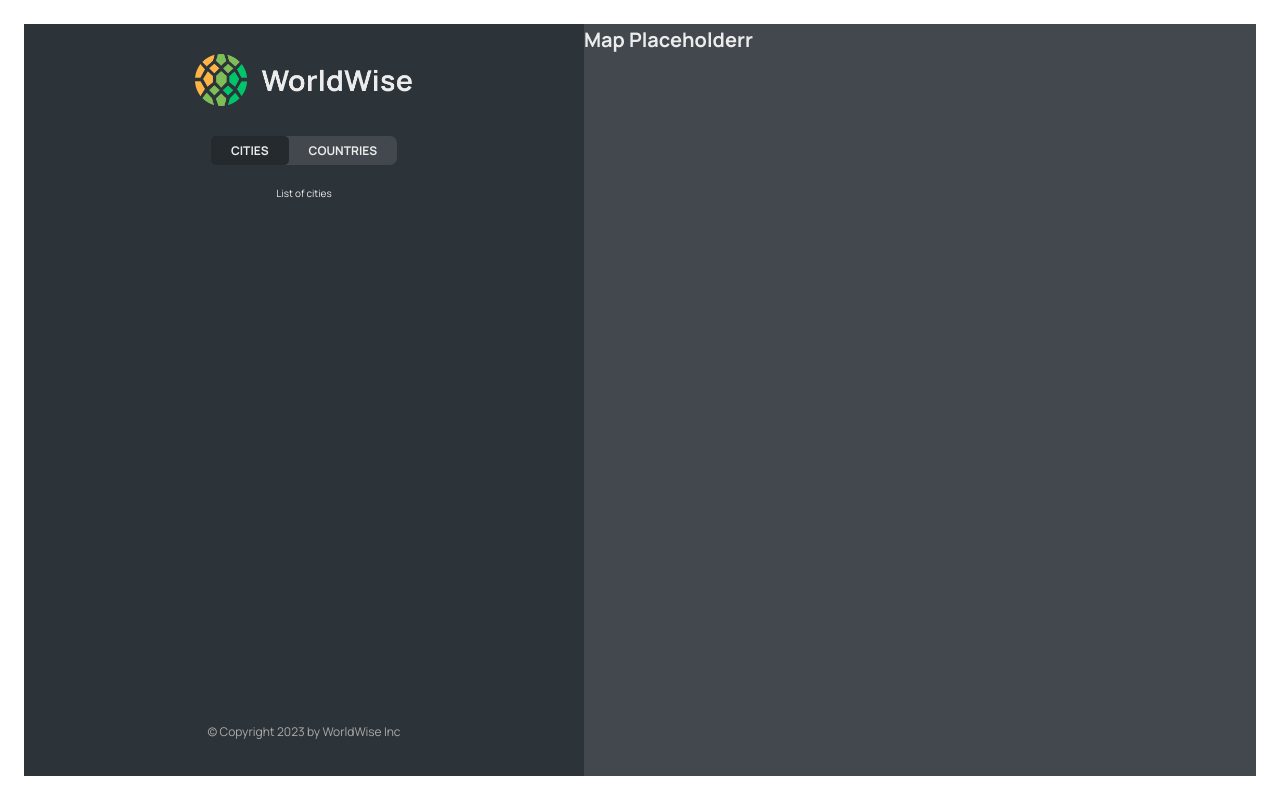
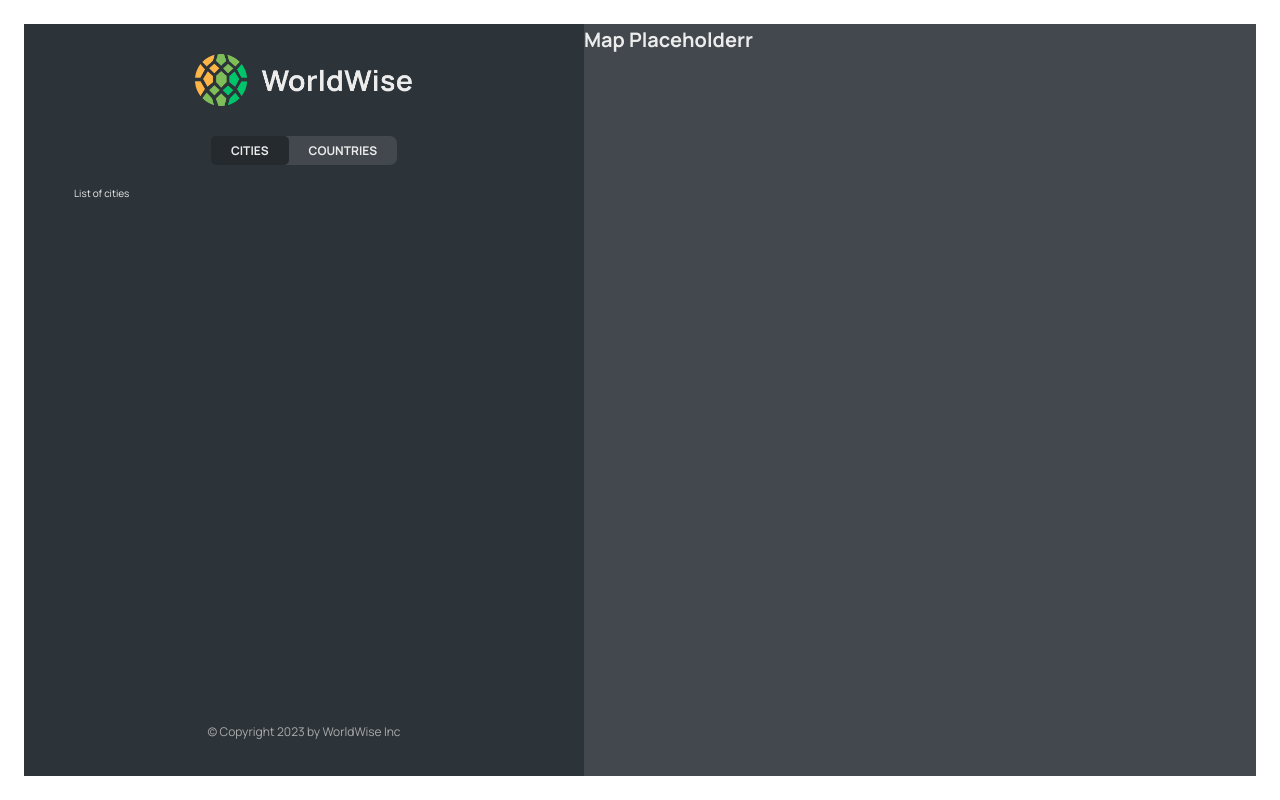
Before and after one commit to farhanahmedhasan/worldwisy, a React (Vite) app: page /app/cities in a window 1280 px wide. Built offline with nearby package versions, Linux system fonts and the light colour scheme; data requests are answered from the project's data file; the HTML template or start-up script is replaced by a standard one.

Commit message:
added-fake-api

```diff
--- a/package.json
+++ b/package.json
@@ -7,10 +7,12 @@
     "dev": "vite",
     "build": "vite build",
     "lint": "eslint . --ext js,jsx --report-unused-disable-directives --max-warnings 0",
-    "preview": "vite preview"
+    "preview": "vite preview",
+    "server": "json-server --watch data/cities.json --port 3001 -delay 800"
   },
   "dependencies": {
     "@typescript-eslint/eslint-plugin": "^6.6.0",
+    "json-server": "^0.17.3",
     "react": "^18.2.0",
     "react-dom": "^18.2.0",
     "react-router-dom": "^6.15.0"
--- a/src/App.jsx
+++ b/src/App.jsx
@@ -1,5 +1,6 @@
 import { BrowserRouter, Route, Routes } from "react-router-dom"
 
+import CityList from "./components/auth/cityList/CityList.jsx"
 import AppLayout from "./pages/auth/AppLayout.jsx"
 import Error404 from "./pages/shared/Error404.jsx"
 import Product from "./pages/guest/Product.jsx"
@@ -19,8 +20,8 @@ export default function App() {
                 <Route path="/pricing" element={<Pricing />} />
                 <Route path="/login" element={<Login />} />
                 <Route path="/app" element={<AppLayout />}>
-                    <Route index element={<p>List of cities</p>} />
-                    <Route path="cities" element={<p>List of cities</p>} />
+                    <Route index element={<CityList />} />
+                    <Route path="cities" element={<CityList />} />
                     <Route path="countries" element={<p>List of countries</p>} />
                     <Route path="form" element={<form>Just a form</form>} />
                 </Route>
--- /dev/null
+++ b/src/components/auth/cityList/CityList.jsx
@@ -0,0 +1,7 @@
+import styles from "./CityList.module.css"
+
+import React from "react"
+
+export default function CityList() {
+    return <ul className={styles.cityList}>List of cities</ul>
+}
--- /dev/null
+++ b/src/components/auth/cityList/CityList.module.css
@@ -0,0 +1,15 @@
+.cityList {
+    width: 100%;
+    height: 65vh;
+    list-style: none;
+    overflow-y: scroll;
+    overflow-x: hidden;
+
+    display: flex;
+    flex-direction: column;
+    gap: 1.4rem;
+}
+
+.cityList::-webkit-scrollbar {
+    width: 0;
+}
--- a/src/pages/auth/AppLayout.jsx
+++ b/src/pages/auth/AppLayout.jsx
@@ -1,8 +1,32 @@
 import Sidebar from "../../components/auth/sidebar/Sidebar.jsx"
+import Map from "../../components/auth/map/Map.jsx"
 import styles from "./AppLayout.module.css"
-import Map from "../../components/auth/map/Map.jsx"
+import { useEffect, useState } from "react"
+
+const BASE_URL = "http://localhost:3001"
 
 export default function AppLayout() {
+    const [cities, setCities] = useState({})
+    const [isLoading, setIsLoading] = useState(false)
+
+    useEffect(() => {
+        async function fetchCities() {
+            setIsLoading(true)
+            try {
+                const res = await fetch(`${BASE_URL}/cities`)
+                const cityData = await res.json()
+                setCities(cityData)
+                console.log(cityData)
+            } catch (error) {
+                console.log(error)
+            } finally {
+                setIsLoading(false)
+            }
+        }
+
+        fetchCities()
+    }, [])
+
     return (
         <div className={styles.app}>
             <Sidebar />
```
Also changed, not shown: 1 other file (tests, documents, lock files or other folders).
